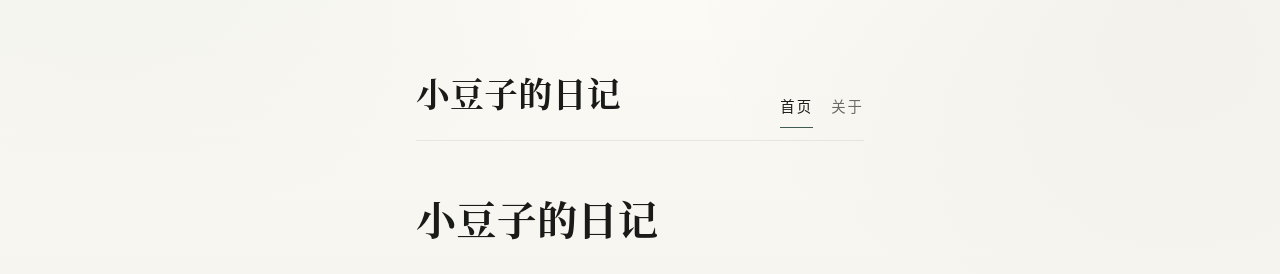
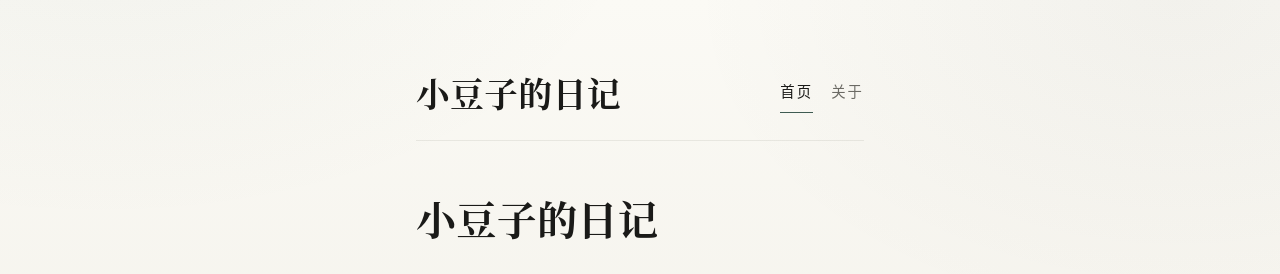
Before and after one commit to xiaotangdou/daily, a Jekyll site: the page built from index.md, in a window 1280 px wide. Shown: the top 274 px of the page. Built offline with Jekyll 4.4.1, drawn with Linux system fonts in a browser that asks for light colours.

Commit message:
fix: align header title and nav

```diff
--- a/_layouts/default.html
+++ b/_layouts/default.html
@@ -57,9 +57,10 @@
     }
     .site-header {
       display: flex;
-      align-items: flex-end;
+      align-items: center;
       justify-content: space-between;
       gap: 20px;
+      width: 100%;
       padding-bottom: 12px;
       margin-bottom: 22px;
       border-bottom: 1px solid rgba(26, 26, 24, 0.08);
@@ -79,7 +80,7 @@
       font-family: "EB Garamond", "Noto Serif CJK SC", "Songti SC", serif;
     }
     .site-title a { text-decoration: none; color: inherit; }
-    nav { display: flex; gap: 18px; flex-wrap: wrap; }
+    nav { display: flex; gap: 18px; flex-wrap: wrap; margin-left: auto; }
     nav a {
       text-decoration: none;
       color: var(--muted);
```
